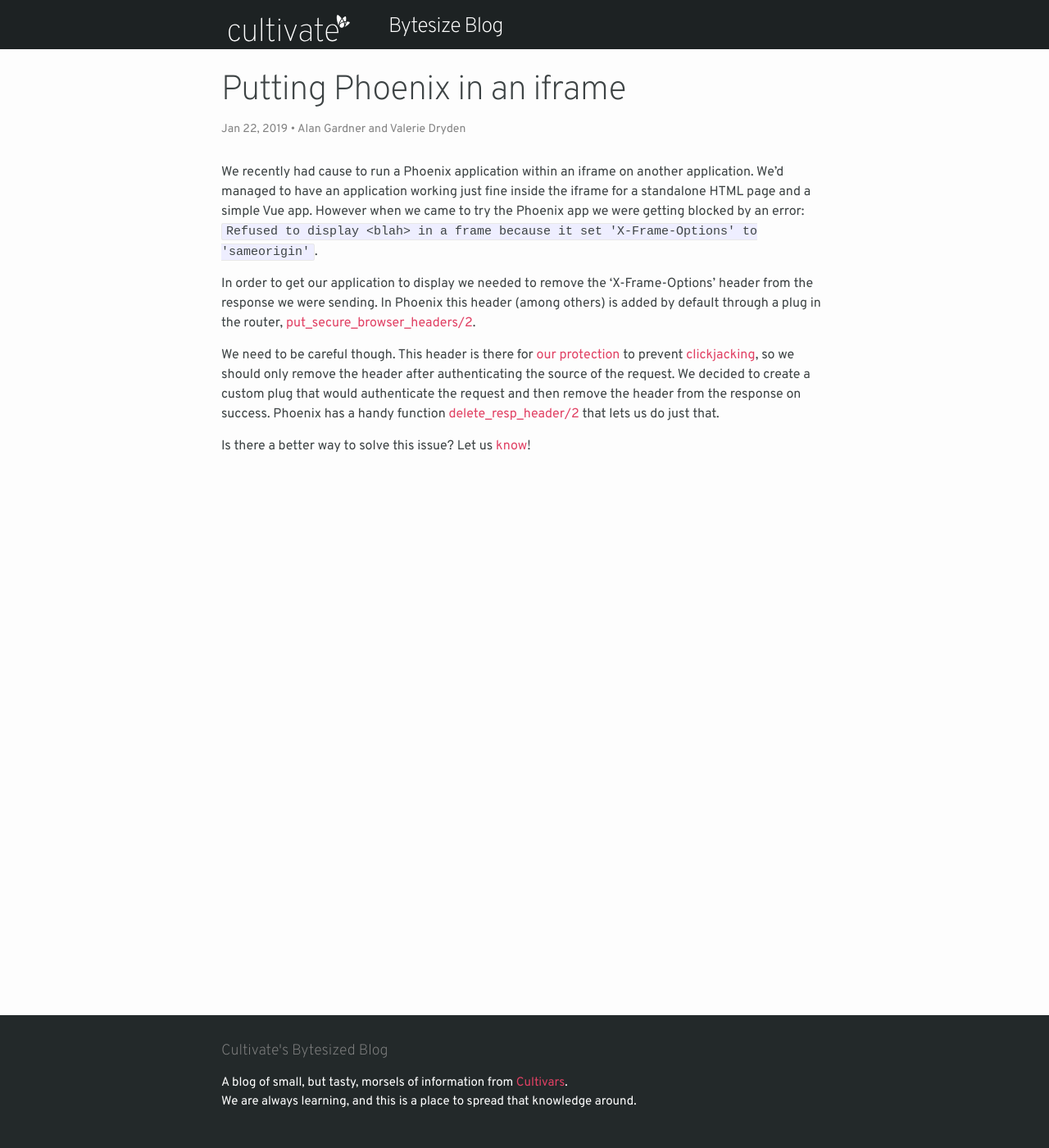
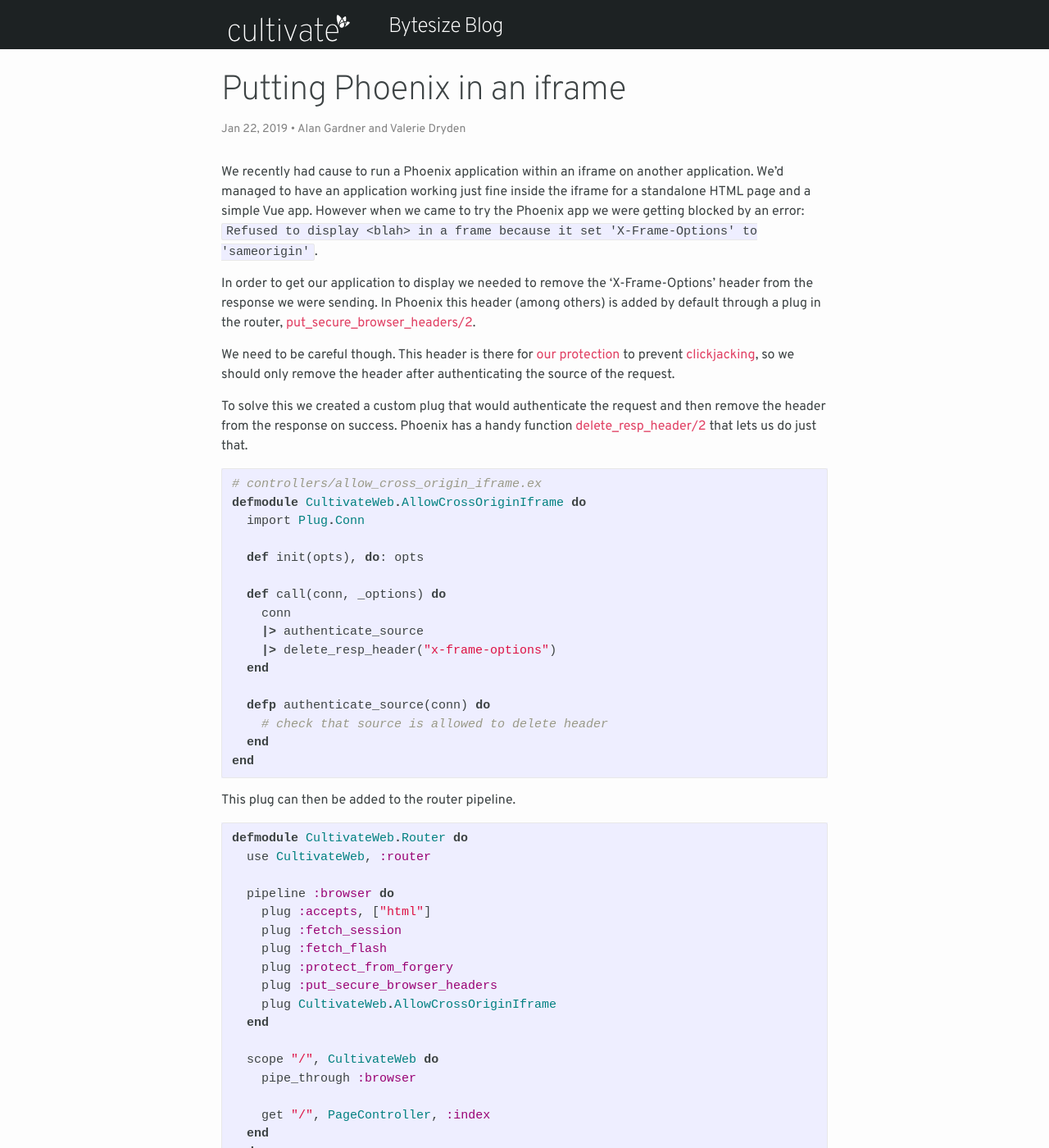
Before and after one commit to CultivateHQ/bytesize-blog, a Jekyll site: the page built from _posts/2019-01-22-putting-phoenix-in-an-iframe.md, in a window 1280 px wide and 1400 px high. Shown: the whole window at 82% size. Built offline with Jekyll 4.4.1, drawn with Linux system fonts in a browser that asks for light colours.

Commit message:
Adds code samples

````diff
--- a/_posts/2019-01-22-putting-phoenix-in-an-iframe.md
+++ b/_posts/2019-01-22-putting-phoenix-in-an-iframe.md
@@ -10,6 +10,51 @@ We recently had cause to run a Phoenix application within an iframe on another a
 
 In order to get our application to display we needed to remove the 'X-Frame-Options' header from the response we were sending. In Phoenix this header (among others) is added by default through a plug in the router, [put_secure_browser_headers/2](https://hexdocs.pm/phoenix/Phoenix.Controller.html#put_secure_browser_headers/2).
 
-We need to be careful though. This header is there for [our protection](https://responsivedesign.is/articles/xframe-options/) to prevent [clickjacking](https://www.owasp.org/index.php/Clickjacking), so we should only remove the header after authenticating the source of the request. We decided to create a custom plug that would authenticate the request and then remove the header from the response on success. Phoenix has a handy function [delete_resp_header/2](https://hexdocs.pm/plug/Plug.Conn.html#delete_resp_header/2) that lets us do just that.
+We need to be careful though. This header is there for [our protection](https://responsivedesign.is/articles/xframe-options/) to prevent [clickjacking](https://www.owasp.org/index.php/Clickjacking), so we should only remove the header after authenticating the source of the request.
+
+To solve this we created a custom plug that would authenticate the request and then remove the header from the response on success. Phoenix has a handy function [delete_resp_header/2](https://hexdocs.pm/plug/Plug.Conn.html#delete_resp_header/2) that lets us do just that.
+
+```elixir
+# controllers/allow_cross_origin_iframe.ex
+defmodule CultivateWeb.AllowCrossOriginIframe do
+  import Plug.Conn
+
+  def init(opts), do: opts
+
+  def call(conn, _options) do
+    conn
+    |> authenticate_source
+    |> delete_resp_header("x-frame-options")
+  end
+
+  defp authenticate_source(conn) do
+    # check that source is allowed to delete header
+  end
+end
+```
+
+This plug can then be added to the router pipeline.
+
+```elixir
+defmodule CultivateWeb.Router do
+  use CultivateWeb, :router
+
+  pipeline :browser do
+    plug :accepts, ["html"]
+    plug :fetch_session
+    plug :fetch_flash
+    plug :protect_from_forgery
+    plug :put_secure_browser_headers
+    plug CultivateWeb.AllowCrossOriginIframe
+  end
+
+  scope "/", CultivateWeb do
+    pipe_through :browser
+
+    get "/", PageController, :index
+  end
+end
+
+```
 
 Is there a better way to solve this issue? Let us [know](https://twitter.com/cultivatehq)!
````
